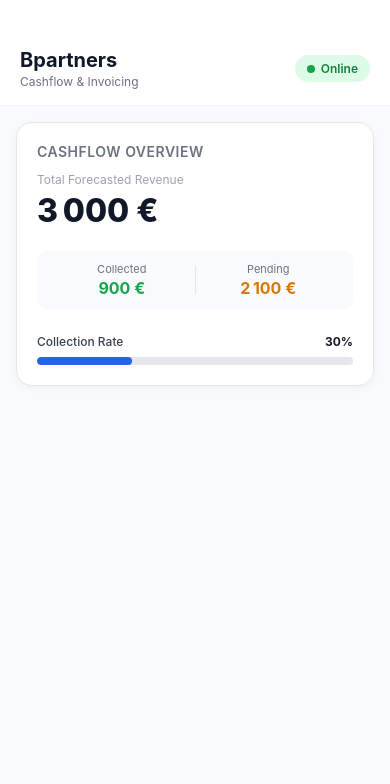
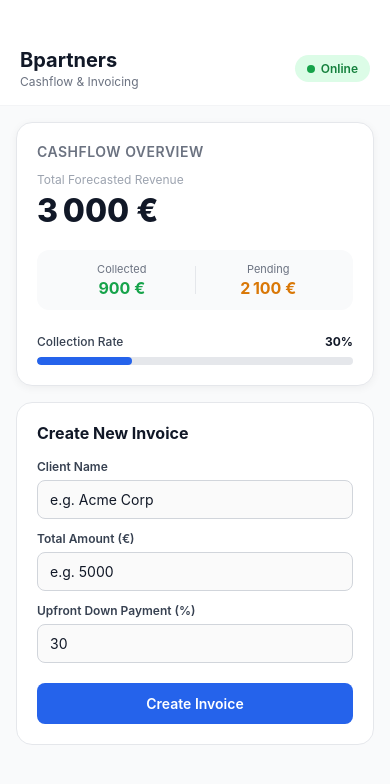
Before and after one commit to tahiry-dev/bpartners-mobile-poc, a React Native app: screen / in a window 390 px wide. Shown: the top 784 px of the page. Built offline with nearby package versions, Linux system fonts and the light colour scheme.

Commit message:
feat(ui): add InvoiceForm component with offline invoice creation

```diff
--- a/App.js
+++ b/App.js
@@ -4,6 +4,7 @@ import { Provider } from 'react-redux';
 import { store } from './src/store';
 import { Header } from './src/components/Header';
 import { CashflowChart } from './src/components/CashflowChart';
+import { InvoiceForm } from './src/components/InvoiceForm';
 
 export default function App() {
   return (
@@ -12,7 +13,7 @@ export default function App() {
         <Header />
         <ScrollView contentContainerStyle={styles.scrollContent}>
           <CashflowChart />
-          {/* Invoice form & list will go here */}
+          <InvoiceForm />
         </ScrollView>
       </View>
     </Provider>
--- /dev/null
+++ b/src/components/InvoiceForm.tsx
@@ -0,0 +1,180 @@
+import React, { useState } from 'react';
+import {
+  View,
+  Text,
+  TextInput,
+  TouchableOpacity,
+  StyleSheet,
+  Alert,
+} from 'react-native';
+import { useDispatch, useSelector } from 'react-redux';
+import { RootState } from '../store';
+import { addInvoice } from '../store/invoicesSlice';
+import { incrementPendingSync } from '../store/offlineSlice';
+import { Invoice, Installment } from '../types';
+
+export const InvoiceForm: React.FC = () => {
+  const dispatch = useDispatch();
+  const { isOnline } = useSelector((state: RootState) => state.offline);
+
+  const [clientName, setClientName] = useState('');
+  const [amount, setAmount] = useState('');
+  const [downPaymentPercent, setDownPaymentPercent] = useState('30'); // Default 30% upfront
+
+  const handleCreateInvoice = () => {
+    const totalAmount = parseFloat(amount);
+
+    if (!clientName.trim() || isNaN(totalAmount) || totalAmount <= 0) {
+      alert('Please fill in a valid client name and total amount.');
+      return;
+    }
+
+    const pct = Math.min(Math.max(parseFloat(downPaymentPercent) || 0, 0), 100);
+    const upfrontAmount = (totalAmount * pct) / 100;
+    const remainingAmount = totalAmount - upfrontAmount;
+
+    // Generate invoice installments
+    const installments: Installment[] = [
+      {
+        id: `inst-${Date.now()}-1`,
+        dueDate: new Date().toISOString().split('T')[0],
+        percentage: pct,
+        amount: upfrontAmount,
+        status: 'PAID',
+      },
+    ];
+
+    if (pct < 100) {
+      const nextMonth = new Date();
+      nextMonth.setDate(nextMonth.getDate() + 30);
+      installments.push({
+        id: `inst-${Date.now()}-2`,
+        dueDate: nextMonth.toISOString().split('T')[0],
+        percentage: 100 - pct,
+        amount: remainingAmount,
+        status: 'PENDING',
+      });
+    }
+
+    // New invoice object
+    const newInvoice: Invoice = {
+      id: `inv-${Date.now()}`,
+      clientName: clientName.trim(),
+      totalAmount,
+      createdAt: new Date().toISOString(),
+      syncStatus: isOnline ? 'SYNCED' : 'PENDING_SYNC',
+      installments,
+    };
+
+    // Dispatch actions
+    dispatch(addInvoice(newInvoice));
+
+    if (!isOnline) {
+      dispatch(incrementPendingSync());
+    }
+
+    // Reset form fields
+    setClientName('');
+    setAmount('');
+  };
+
+  return (
+    <View style={styles.card}>
+      <Text style={styles.cardTitle}>Create New Invoice</Text>
+
+      {/* Client Name Input */}
+      <View style={styles.inputGroup}>
+        <Text style={styles.label}>Client Name</Text>
+        <TextInput
+          style={styles.input}
+          placeholder="e.g. Acme Corp"
+          value={clientName}
+          onChangeText={setClientName}
+        />
+      </View>
+
+      {/* Total Amount Input */}
+      <View style={styles.inputGroup}>
+        <Text style={styles.label}>Total Amount (€)</Text>
+        <TextInput
+          style={styles.input}
+          placeholder="e.g. 5000"
+          keyboardType="numeric"
+          value={amount}
+          onChangeText={setAmount}
+        />
+      </View>
+
+      {/* Payment Schedule Option */}
+      <View style={styles.inputGroup}>
+        <Text style={styles.label}>Upfront Down Payment (%)</Text>
+        <TextInput
+          style={styles.input}
+          placeholder="30"
+          keyboardType="numeric"
+          value={downPaymentPercent}
+          onChangeText={setDownPaymentPercent}
+        />
+      </View>
+
+      {/* Submit Button */}
+      <TouchableOpacity
+        activeOpacity={0.8}
+        style={[styles.button, { backgroundColor: isOnline ? '#2563EB' : '#D97706' }]}
+        onPress={handleCreateInvoice}
+      >
+        <Text style={styles.buttonText}>
+          {isOnline ? 'Create Invoice' : 'Save Locally (Offline)'}
+        </Text>
+      </TouchableOpacity>
+    </View>
+  );
+};
+
+const styles = StyleSheet.create({
+  card: {
+    backgroundColor: '#FFFFFF',
+    marginHorizontal: 16,
+    marginBottom: 16,
+    padding: 20,
+    borderRadius: 16,
+    borderWidth: 1,
+    borderColor: '#E5E7EB',
+  },
+  cardTitle: {
+    fontSize: 16,
+    fontWeight: '700',
+    color: '#111827',
+    marginBottom: 16,
+  },
+  inputGroup: {
+    marginBottom: 12,
+  },
+  label: {
+    fontSize: 12,
+    fontWeight: '600',
+    color: '#374151',
+    marginBottom: 6,
+  },
+  input: {
+    borderWidth: 1,
+    borderColor: '#D1D5DB',
+    borderRadius: 8,
+    paddingHorizontal: 12,
+    paddingVertical: 10,
+    fontSize: 14,
+    color: '#111827',
+    backgroundColor: '#FAFAFA',
+  },
+  button: {
+    marginTop: 8,
+    paddingVertical: 12,
+    borderRadius: 8,
+    alignItems: 'center',
+  },
+  buttonText: {
+    color: '#FFFFFF',
+    fontSize: 14,
+    fontWeight: '600',
+  },
+});
```
